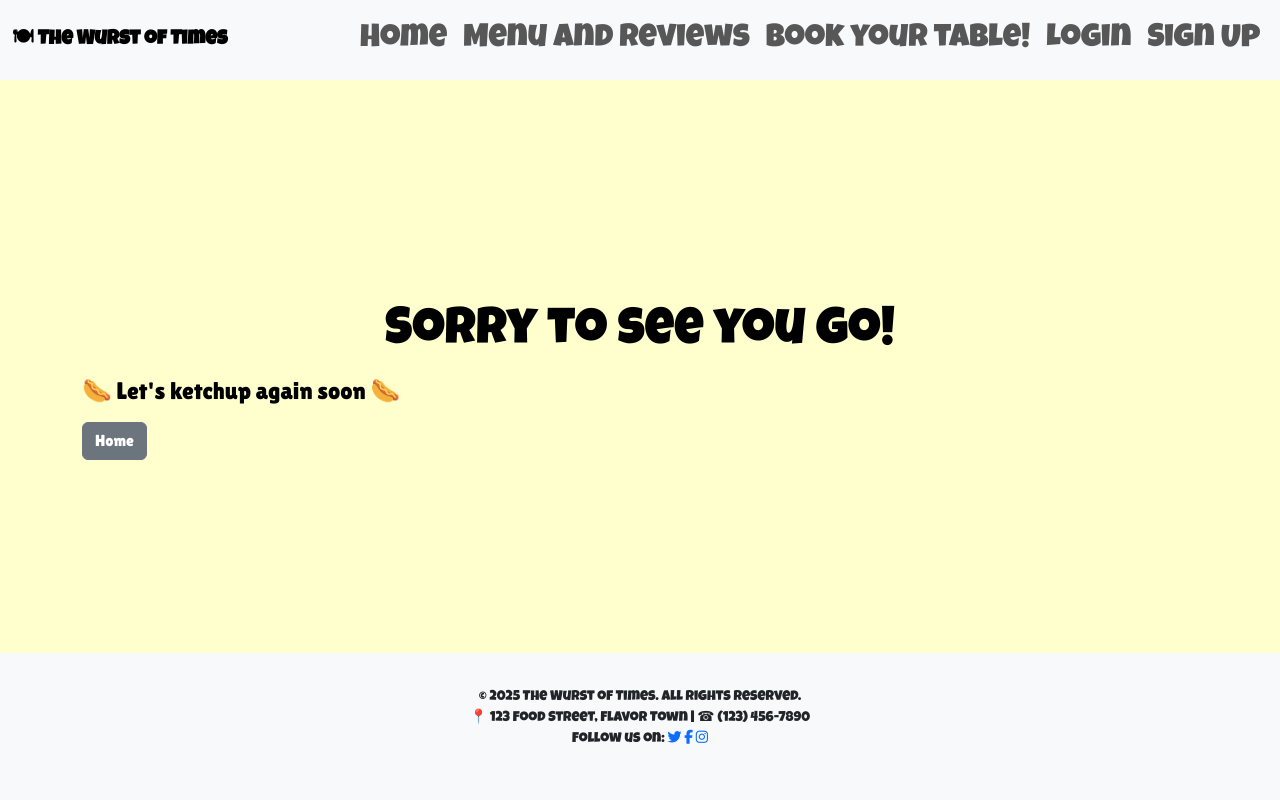
After one commit to TLC-1990/Milestone-3-Project, a Django app: template user_bookings/templates/user_bookings/booking_cancel_confirmation.html in a window 1280 px wide. The commit adds this page. Run offline with Django 4.2, Linux system fonts and the light colour scheme; the template is opened without the code that fills it, so the values that code supplies are empty; some libraries are stand-ins or nearby versions.

Commit message:
add cancel confirmation template

```diff
--- a/static/css/style.css
+++ b/static/css/style.css
@@ -20,7 +20,7 @@
 /*global styles*/
 
 body {
-    font-family: var(--primary-font);
+    font-family: var(--secondary-font);
     font-size: 2vw;
     background: #feffcc;
     color: var(--title-color);
@@ -97,7 +97,7 @@ h3 {
     color: #feffcc;
     border: var(--highlight-color);
     font-family: var(--primary-font);
-    font-size: 40px;
+    font-size: 2rem;
     display: flex;
     justify-content: space-between;
     min-width: 100%;
--- /dev/null
+++ b/user_bookings/templates/user_bookings/booking_cancel_confirmation.html
@@ -0,0 +1,11 @@
+{% extends "base.html" %}
+{% load static %}
+
+{% block content %}
+<div class="container mt-4">
+    <h2> Sorry to see you go! </h2>
+    <h4> 🌭 Let's ketchup again soon 🌭 </h4>
+    <a href="{% url 'home' %}" class="btn btn-secondary mt-2"> Home </a>
+    </form>
+</div>
+{% endblock %}
--- a/user_bookings/templates/user_bookings/booking_edit.html
+++ b/user_bookings/templates/user_bookings/booking_edit.html
@@ -6,7 +6,7 @@
     <h2> Edit Booking </h2>
     <form method="POST">
         {% csrf_token %}
-        {{ form.as p }}
+        {{ form.as_p }}
         <button type="submit" class="btn btn-primary mt-2">
             Save Changes
         </button>
```
Also changed, not shown: user_bookings/templates/user_bookings/booking_cancel.html (deleted).
